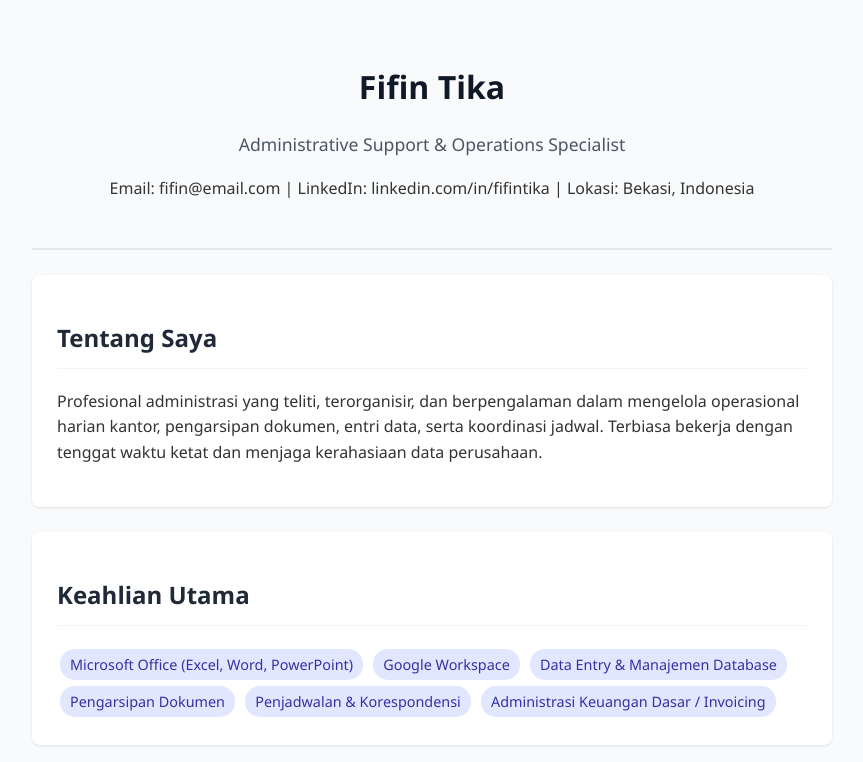
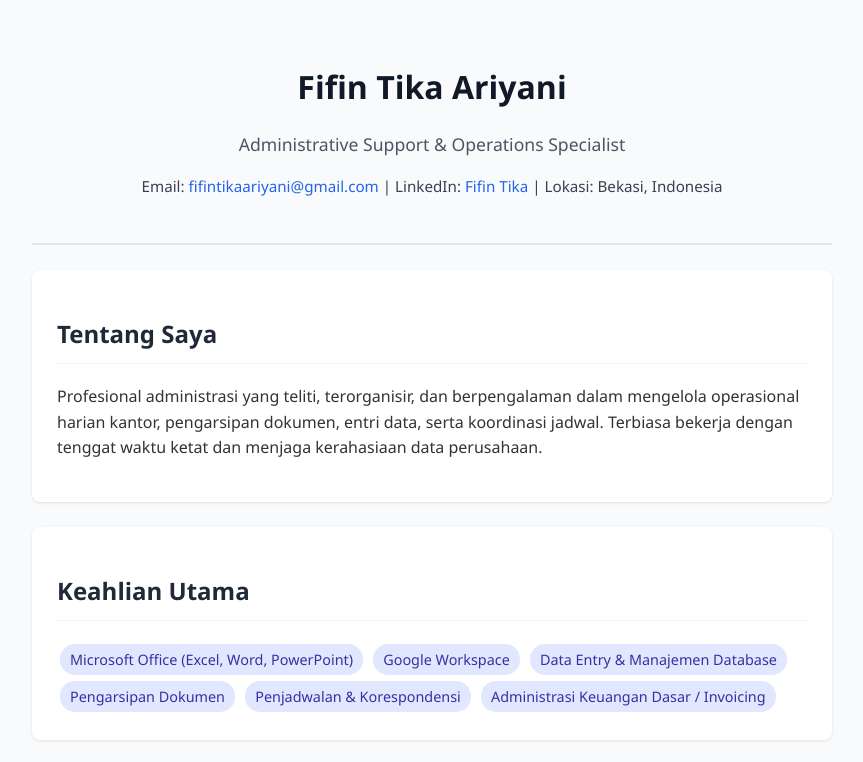
Before and after one commit to fifintika/fifin-admin-portfolio, a plain HTML site: page index.html in a window 1280 px wide. Shown: the top 762 px of the page, without its empty margins (208-1071 px from the left). Drawn offline with Linux system fonts and the light colour scheme.

Commit message:
Update index.html

```diff
--- a/index.html
+++ b/index.html
@@ -1,9 +1,9 @@
-<!DOCTYPE html>
+ <!DOCTYPE html>
 <html lang="id">
 <head>
   <meta charset="UTF-8">
   <meta name="viewport" content="width=device-width, initial-scale=1.0">
-  <title>Portofolio Admin - Fifin</title>
+  <title>Portofolio Admin - Fifin Tika Ariyani</title>
   <style>
     body {
       font-family: 'Segoe UI', Tahoma, Geneva, Verdana, sans-serif;
@@ -20,7 +20,19 @@
       border-bottom: 2px solid #e5e7eb;
     }
     h1 { margin-bottom: 5px; color: #111827; }
-    .subtitle { color: #4b5563; font-size: 1.1em; }
+    .subtitle { color: #4b5563; font-size: 1.1em; margin-bottom: 12px; }
+    .contact-links {
+      font-size: 0.95em;
+      color: #374151;
+    }
+    .contact-links a {
+      color: #2563eb;
+      text-decoration: none;
+      font-weight: 500;
+    }
+    .contact-links a:hover {
+      text-decoration: underline;
+    }
     section {
       background: white;
       padding: 25px;
@@ -45,9 +57,13 @@
 <body>
 
   <header>
-    <h1>Fifin Tika</h1>
+    <h1>Fifin Tika Ariyani</h1>
     <p class="subtitle">Administrative Support & Operations Specialist</p>
-    <p>Email: fifin@email.com | LinkedIn: linkedin.com/in/fifintika | Lokasi: Bekasi, Indonesia</p>
+    <p class="contact-links">
+      Email: <a href="mailto:fifintikaariyani@gmail.com">fifintikaariyani@gmail.com</a> |
+      LinkedIn: <a href="https://www.linkedin.com/in/fifin-tika-2093b8261/" target="_blank">Fifin Tika</a> |
+      Lokasi: Bekasi, Indonesia
+    </p>
   </header>
 
   <section>
```
